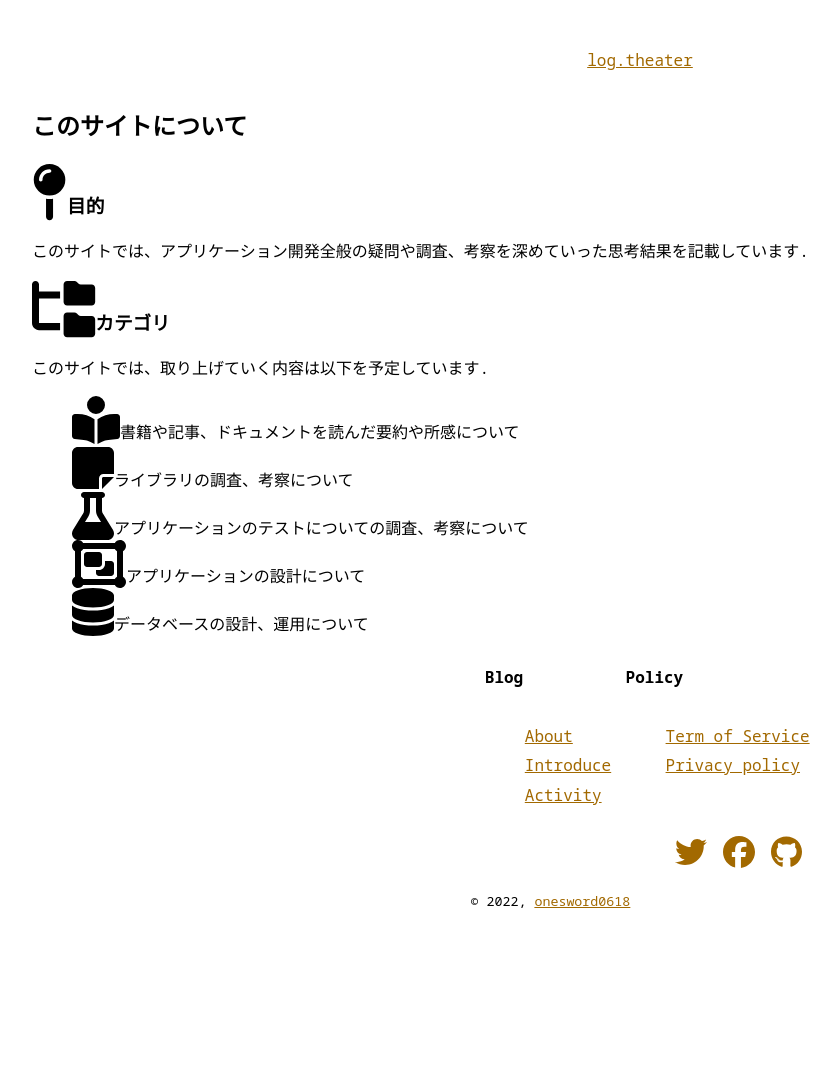
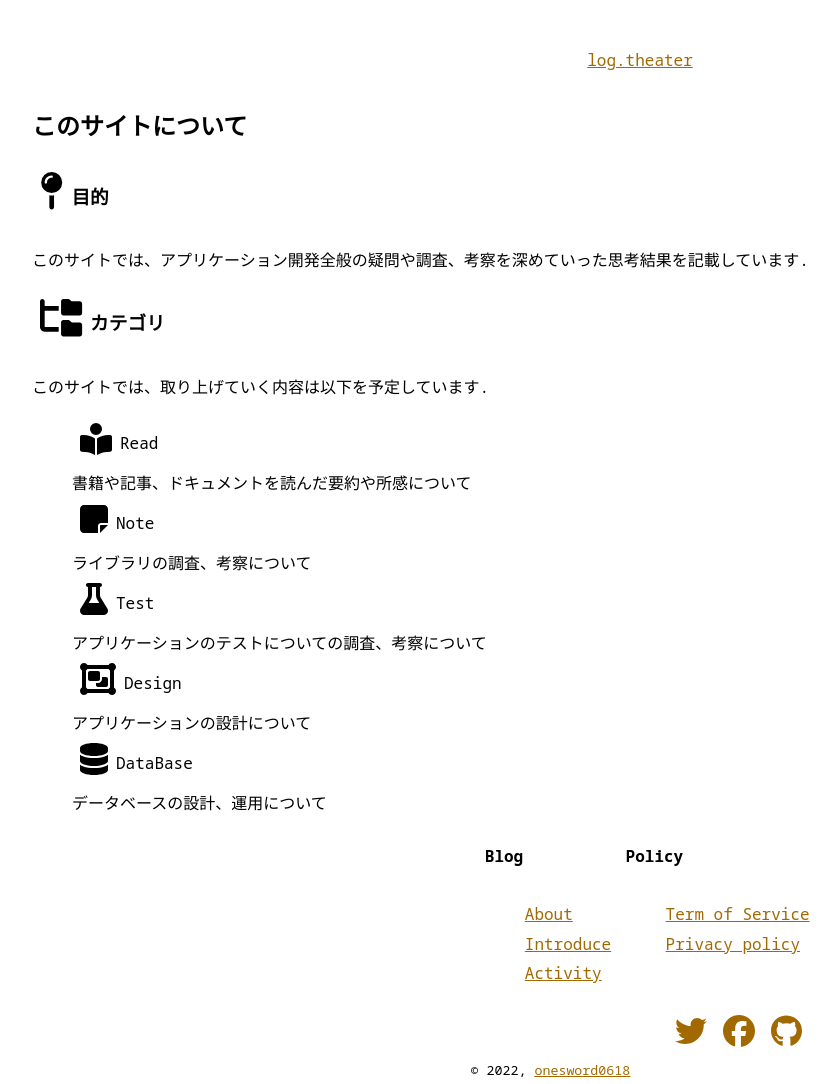
Before and after one commit to onesword0618/log.theater, a Gatsby site: page /about in a window 1280 px wide. Shown: the whole page, without its empty margins (0-840 px from the left). Before the commit the page ends 957 px from the top, so only its background shows below. Built offline with nearby package versions, Linux system fonts and the light colour scheme; Gatsby itself is replaced by a stand-in of ours.

Commit message:
Update: footerの更新/aboutページの修正
iconの部分を修正した

```diff
--- a/src/components/footer.tsx
+++ b/src/components/footer.tsx
@@ -96,10 +96,8 @@ export const Footer: React.FC = (): React.ReactElement => {
 
         <div className="copyright">
           <small>
-            <p>
-              © {new Date().getFullYear()},{' '}
-              <a href="https://ja.gravatar.com/onesword0618">onesword0618</a>
-            </p>
+            © {new Date().getFullYear()},{' '}
+            <a href="https://ja.gravatar.com/onesword0618">onesword0618</a>
           </small>
         </div>
       </footer>
--- a/src/pages/about.tsx
+++ b/src/pages/about.tsx
@@ -56,9 +56,9 @@ export default function About({ data, location }: Props): React.ReactElement {
       <article className="about">
         <h2>このサイトについて</h2>
         <div className="purpose">
-          <h3>
-            <FontAwesomeIcon icon={faMapPin} size={'3x'} />
-            目的
+          <h3 className="icon_container">
+            <FontAwesomeIcon icon={faMapPin} size={'2x'} className="icon" />
+            <p className="icon_heading">目的</p>
           </h3>
           <p>
             このサイトでは、アプリケーション開発全般の疑問や調査、考察を深めていった思考結果を記載しています.
@@ -66,43 +66,71 @@ export default function About({ data, location }: Props): React.ReactElement {
         </div>
 
         <div className="category">
-          <h3>
-            <FontAwesomeIcon icon={faFolderTree} size={'3x'} />
-            カテゴリ
+          <h3 className="icon_container">
+            <FontAwesomeIcon icon={faFolderTree} size={'2x'} className="icon" />
+            <p className="icon_heading">カテゴリ</p>
           </h3>
           <p>このサイトでは、取り上げていく内容は以下を予定しています.</p>
 
           <ul style={{ listStyle: 'none' }}>
             <li>
+              <div className="icon_container">
                 <FontAwesomeIcon
                   icon={faBookOpenReader}
                   listItem={false}
-                size={'3x'}
+                  size={'2x'}
+                  className="icon"
                 />
+                <p className="icon_heading">Read</p>
+              </div>
               書籍や記事、ドキュメントを読んだ要約や所感について
             </li>
             <li>
+              <div className="icon_container">
                 <FontAwesomeIcon
                   icon={faNoteSticky}
                   listItem={false}
-                size={'3x'}
+                  size={'2x'}
+                  className="icon"
                 />
+                <p className="icon_heading">Note</p>
+              </div>
               ライブラリの調査、考察について
             </li>
             <li>
-              <FontAwesomeIcon icon={faFlask} listItem={false} size={'3x'} />
+              <div className="icon_container">
+                <FontAwesomeIcon
+                  icon={faFlask}
+                  listItem={false}
+                  size={'2x'}
+                  className="icon"
+                />
+                <p className="icon_heading">Test</p>
+              </div>
               アプリケーションのテストについての調査、考察について
             </li>
             <li>
+              <div className="icon_container">
                 <FontAwesomeIcon
                   icon={faObjectGroup}
                   listItem={false}
-                size={'3x'}
+                  size={'2x'}
+                  className="icon"
                 />
+                <p className="icon_heading">Design</p>
+              </div>
               アプリケーションの設計について
             </li>
             <li>
-              <FontAwesomeIcon icon={faDatabase} listItem={false} size={'3x'} />
+              <div className="icon_container">
+                <FontAwesomeIcon
+                  icon={faDatabase}
+                  listItem={false}
+                  size={'2x'}
+                  className="icon"
+                />
+                <p className="icon_heading">DataBase</p>
+              </div>
               データベースの設計、運用について
             </li>
           </ul>
```
Lines whose indentation alone changed are shown as unchanged.
